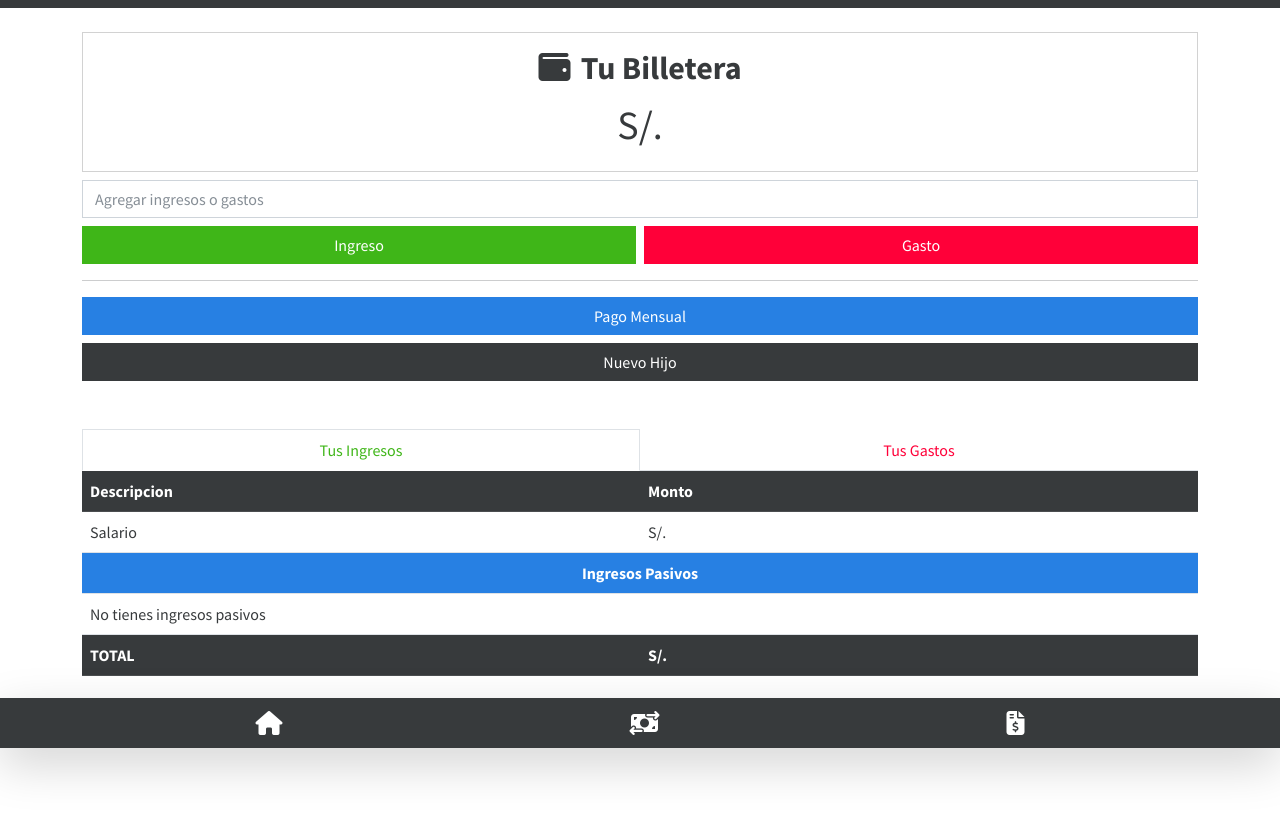
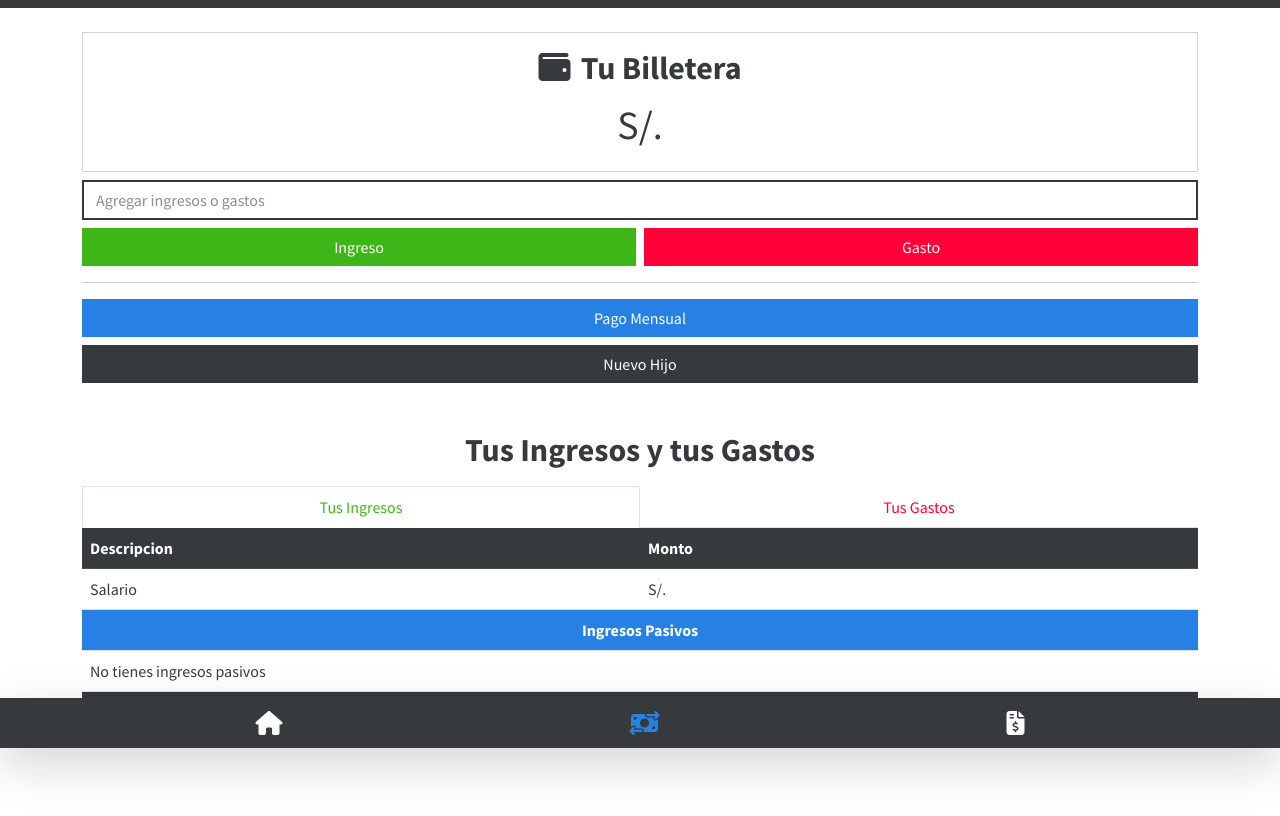
Before and after one commit to DiegoFran1803/flowcash, a plain HTML site: page estado.html in a window 1280 px wide. Shown: the part 52-868 px from the top of the page. Before the commit the page ends 818 px from the top, so only its background shows below. Drawn offline with nearby package versions, Linux system fonts and the light colour scheme.

Commit message:
v1.0.0 - Primera version oficial

```diff
--- a/estado.html
+++ b/estado.html
@@ -44,7 +44,7 @@
                 </div>
             </div>
 
-            <input type="text" class="form-control mt-2" id="monto" placeholder="Agregar ingresos o gastos">
+            <input type="text" class="form-control mt-2 border border-dark border-2" id="monto" placeholder="Agregar ingresos o gastos">
             <div class="d-flex flex-nowrap mt-2">
                 <button class="btn btn-success w-100 me-1 btn-billetera">Ingreso</button>
                 <button class="btn btn-danger w-100 ms-1 btn-billetera">Gasto</button>
@@ -53,7 +53,10 @@
             <button class="btn btn-primary w-100 btn-flujo">Pago Mensual</button>
             <button class="btn btn-dark w-100 mt-2 btn-hijo">Nuevo Hijo</button>
 
-            <nav class="mt-5">
+
+            <h2 class="text-center mt-5 mb-3"><b>Tus Ingresos y tus Gastos</b></h2>
+
+            <nav>
                 <div class="nav nav-tabs" id="nav-tab" role="tablist">
                     <button class="nav-link w-50 text-success active" id="nav-ingresos-tab" data-bs-toggle="tab"
                         data-bs-target="#nav-ingresos" type="button" role="tab" aria-controls="nav-ingresos"
@@ -143,7 +146,7 @@
         <div class="container">
             <div class="d-flex justify-content-around w-100">
                 <a href="./home.html"><i class="fa-solid fa-house fa-xl text-white"></i></a>
-                <span><i class="fa-solid fa-money-bill-transfer fa-xl text-white"></i></span>
+                <span><i class="fa-solid fa-money-bill-transfer fa-xl text-primary"></i></span>
                 <a href="./balance.html"><i class="fa-solid fa-file-invoice-dollar fa-xl text-white"></i></a>
             </div>
         </div>
--- a/js/estado/billetera.js
+++ b/js/estado/billetera.js
@@ -14,6 +14,8 @@ $('.btn-billetera').each(i => {
             usuario.billetera = billetera;
             guardarDatos('usuario', usuario);
             $('.billetera').text(usuario.billetera);
+
+            cargarSonido('./audio/dinero.mp3');
         }
 
         monto.val('');
@@ -27,4 +29,6 @@ $('.btn-flujo').click(() => {
     usuario.billetera = billetera;
     guardarDatos('usuario', usuario);
     $('.billetera').text(usuario.billetera);
+
+    cargarSonido('./audio/dinero.mp3');
 });
```
Also changed, not shown: balance.html (+3 -2 lines), home.html (+1 -1 lines), 1 other file.
